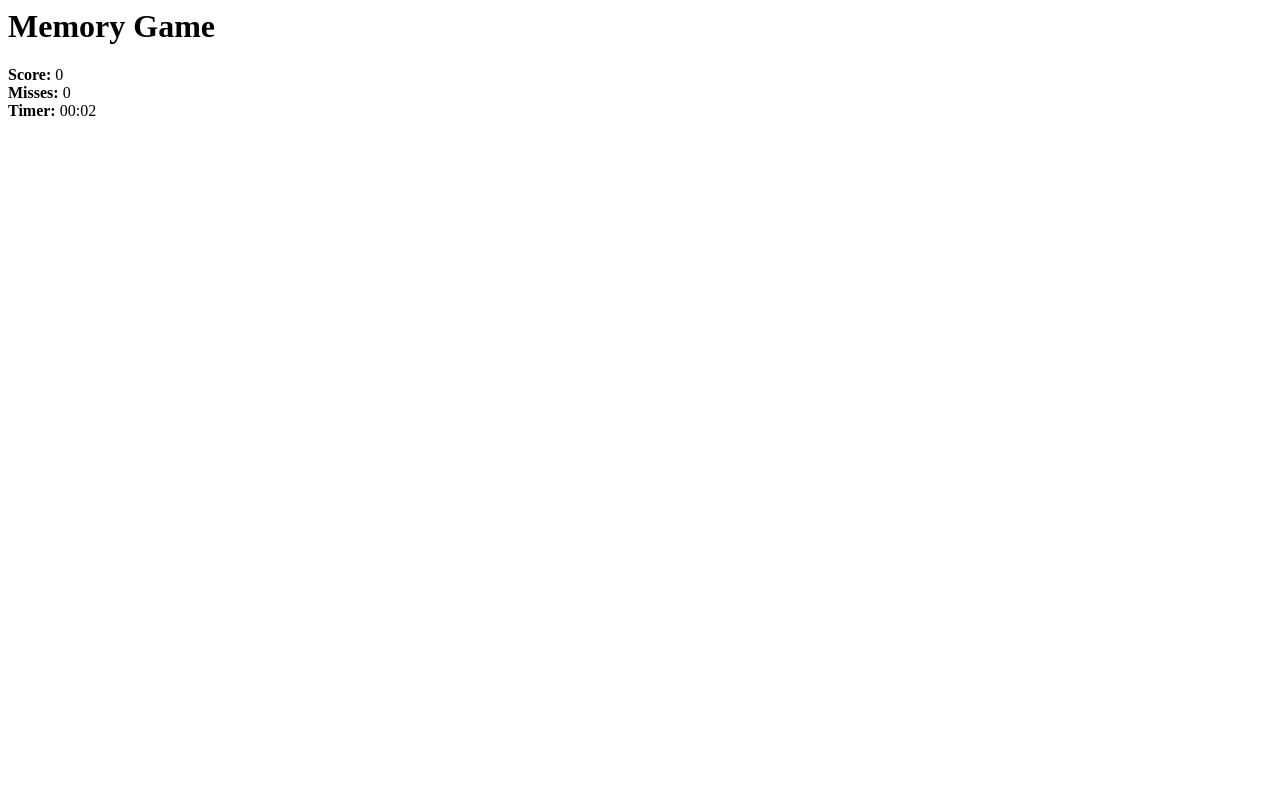
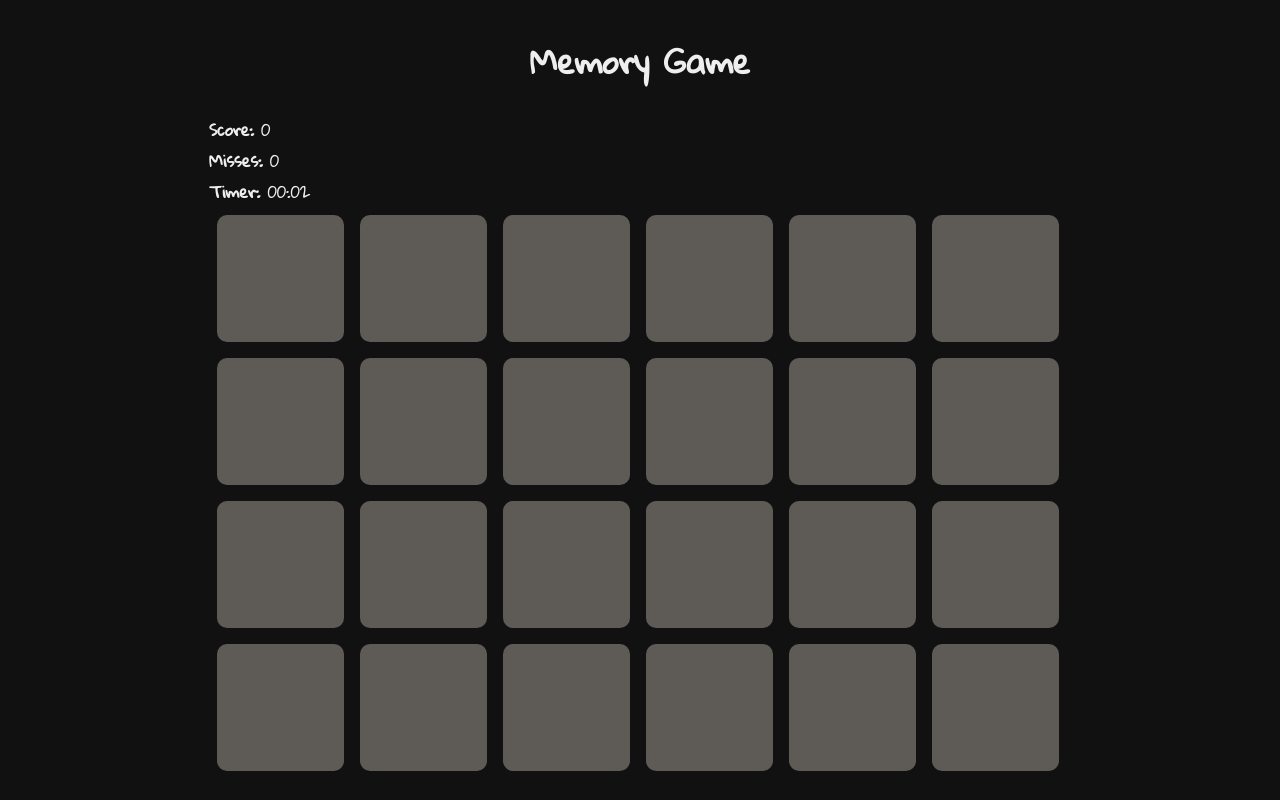
Before and after one commit to louisbranch/DESN1083, a plain HTML site: page index.html in a window 1280 px wide. Both pictures are taken after a click on the button "New Match". Drawn offline with Linux system fonts and the light colour scheme.

Commit message:
Add nice style

```diff
--- a/css/main.css
+++ b/css/main.css
@@ -1,13 +1,39 @@
+body {
+  font-family: 'Gloria Hallelujah', cursive;
+  color: #eee;
+  background: #111;
+}
+
 .hidden {
   display: none;
+}
+
+.wrapper {
+  width: 862px;
+  height: 100%;
+  margin: 0 auto;
+  overflow: hidden;
+  border-radius: 10px;
+  box-sizing: border-box;
+}
+
+h1 {
+  text-align: center;
 }
 
 .board-row {
   clear: both;
 }
 
+#match-board {
+  float: left;
+}
+
 #match-board .tile {
   display: block;
   float: left;
+  margin: 8px;
+  background-color: rgba(238, 228, 218, 0.35);
+  border-radius: 10px;
   cursor: pointer;
 }
--- a/css/theme-pokemon.css
+++ b/css/theme-pokemon.css
@@ -1,6 +1,18 @@
 .theme-pokemon .tile {
   height: 127px;
   width: 127px;
+}
+
+.theme-pokemon .tile.active {
+  -webkit-filter: grayscale(100%);
+  -moz-filter: grayscale(100%);
+  filter: grayscale(100%);
+}
+
+.theme-pokemon .tile.frozen {
+  -webkit-filter: none;
+  -moz-filter: none;
+  filter: none;
 }
 
 .theme-pokemon [class*="tile-"] {
@@ -157,3 +169,4 @@
 .theme-pokemon .tile-148 { background-image: url("/imgs/pokemon3.png"); background-position: -254px -1143px; }
 .theme-pokemon .tile-149 { background-image: url("/imgs/pokemon3.png"); background-position: -381px -1143px; }
 .theme-pokemon .tile-150 { background-image: url("/imgs/pokemon3.png"); background-position: -508px -1143px; }
+.theme-pokemon .tile-151 { background-image: url("/imgs/mew.png"); }
--- a/index.html
+++ b/index.html
@@ -1,14 +1,15 @@
 <html>
   <head>
     <title>Memory Game</title>
+    <link href='http://fonts.googleapis.com/css?family=Gloria+Hallelujah' rel='stylesheet' type='text/css'>
     <link rel="stylesheet" href="css/main.css" type="text/css" />
     <link rel="stylesheet" href="css/theme-pokemon.css" type="text/css" />
   </head>
   <body>
+    <div class="wrapper">
       <h1>Memory Game</h1>
       <section id="game-menu">
         <div>
-        <h2>New Match</h2>
           <select name="game-mode" id="game-mode">
             <option value="easy">Easy</option>
             <option value="medium" selected>Medium</option>
@@ -42,6 +43,7 @@
         </header>
         <div id="match-board"></div>
       </section>
+    </div>
     <script type="text/javascript" charset="utf-8" src="js/main.js"></script>
   </body>
 </html>
--- a/js/main.js
+++ b/js/main.js
@@ -41,11 +41,11 @@
 
   function Game() {
     this.modes = {
-      easy: {width: 4, height: 3},
+      easy: {width: 6, height: 2},
       medium: {width: 6, height: 4},
-      hard: {width: 8, height: 5},
+      hard: {width: 6, height: 8},
     };
-    this.themes = [ {name: "pokemon", maxTiles: 150} ];
+    this.themes = [ {name: "pokemon", maxTiles: 151} ];
     this.matches = 0;
   }
   mixin(Observer, Game);
```
Also changed, not shown: imgs/mew.png (added). Lines whose indentation alone changed are shown as unchanged.
